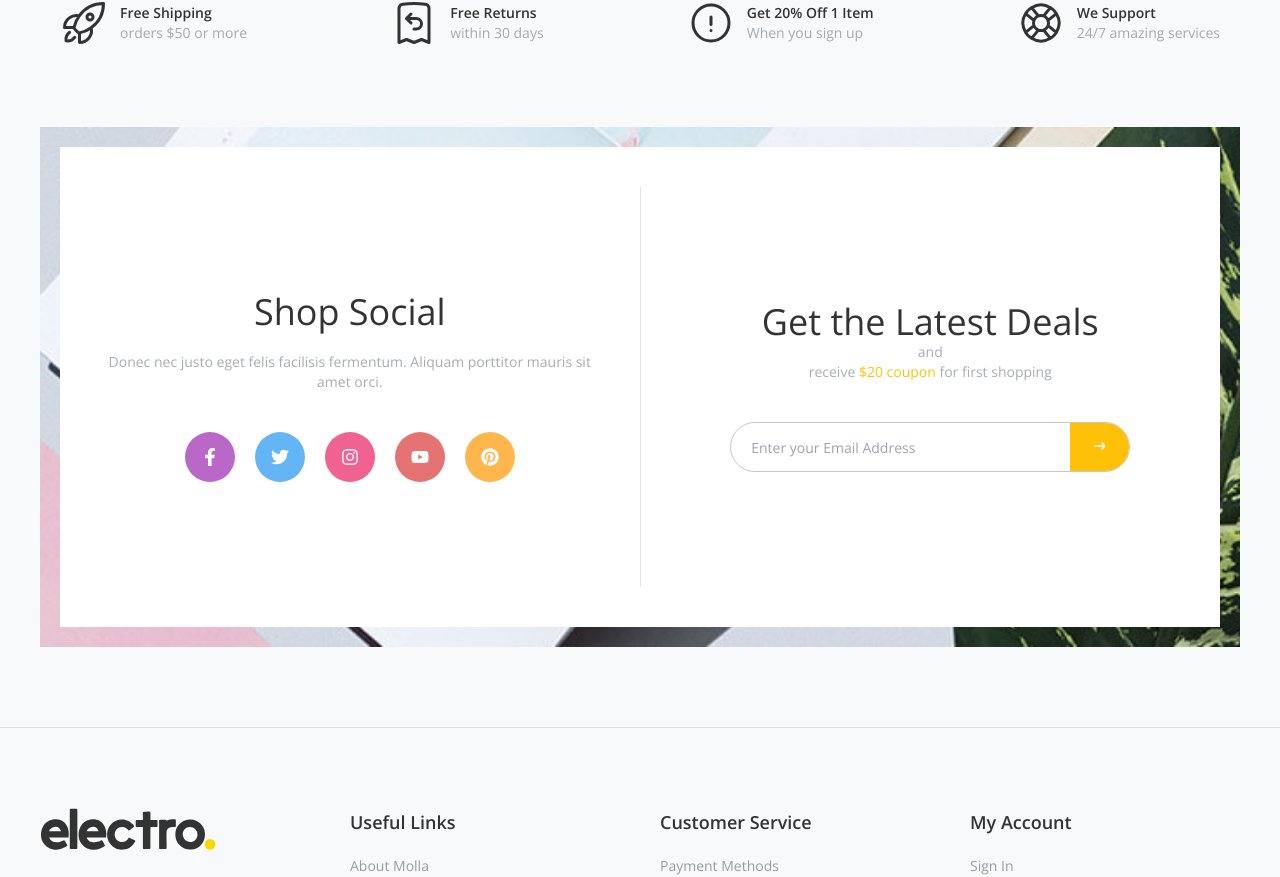
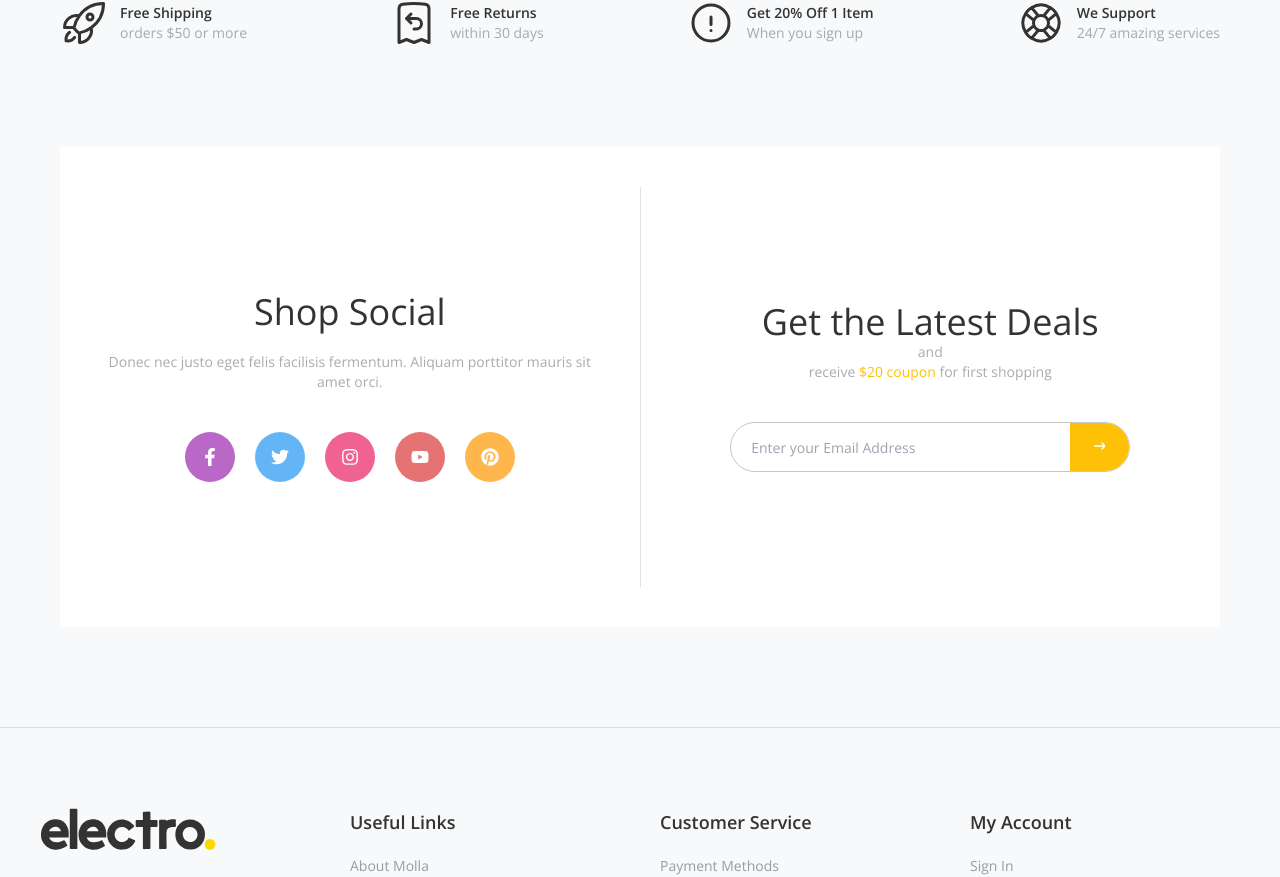
Before and after one commit to untilsn/electro-FE, a React (Vite) app: page / in a window 1280 px wide. Shown: the part 2378-3255 px from the top of the page. Built offline with nearby package versions, Linux system fonts and the light colour scheme; no server answers.

Commit message:
fix import

```diff
--- a/src/modules/homepage/footer/FooterBanner.jsx
+++ b/src/modules/homepage/footer/FooterBanner.jsx
@@ -1,14 +1,13 @@
 import React from "react";
 import { FaArrowRightLong } from "react-icons/fa6";
 import { FooterIconContact } from "../../../components/icon/IconContact";
-import footerBanner from "../../../assets/image/banner/footerbanner.jpg"
 
 const FooterBanner = () => {
   return (
     <div
       className="p-5 mb-20"
       style={{
-        backgroundImage: `url(${footerBanner})`,
+        // backgroundImage: `url(${footerBanner})`,
         backgroundPosition: "center",
         backgroundSize: "cover",
       }}
--- a/src/modules/product/ProductDetail.jsx
+++ b/src/modules/product/ProductDetail.jsx
@@ -24,12 +24,11 @@ const ProductDetail = ({
   const users = useSelector((state) => state.user);
   const [image, setImage] = useState(item?.image?.[0]);
   const dispatch = useDispatch();
-  console.log(item)
+
   useEffect(() => {
     setQuantity(1);
     setImage(item.image?.[0]);
     initFacebookSDK();
-
   }, [item]);
 
   useEffect(() => {
--- a/src/pages/ProductPage.jsx
+++ b/src/pages/ProductPage.jsx
@@ -24,14 +24,19 @@ const ProductPage = () => {
   };
 
   const mutation = useMutationHook(async (id) => {
+    if (!id) return null;
     const result = await getDetailsProduct(id);
     return result;
   });
 
   const { data: detailProduct, isLoading, isError } = mutation;
+
   useEffect(() => {
-    mutation.mutate(productId);
+    if (productId) {
+      mutation.mutate(productId);
+    }
   }, [productId]);
+
 
 
   const handleOrderProduct = () => {
```
